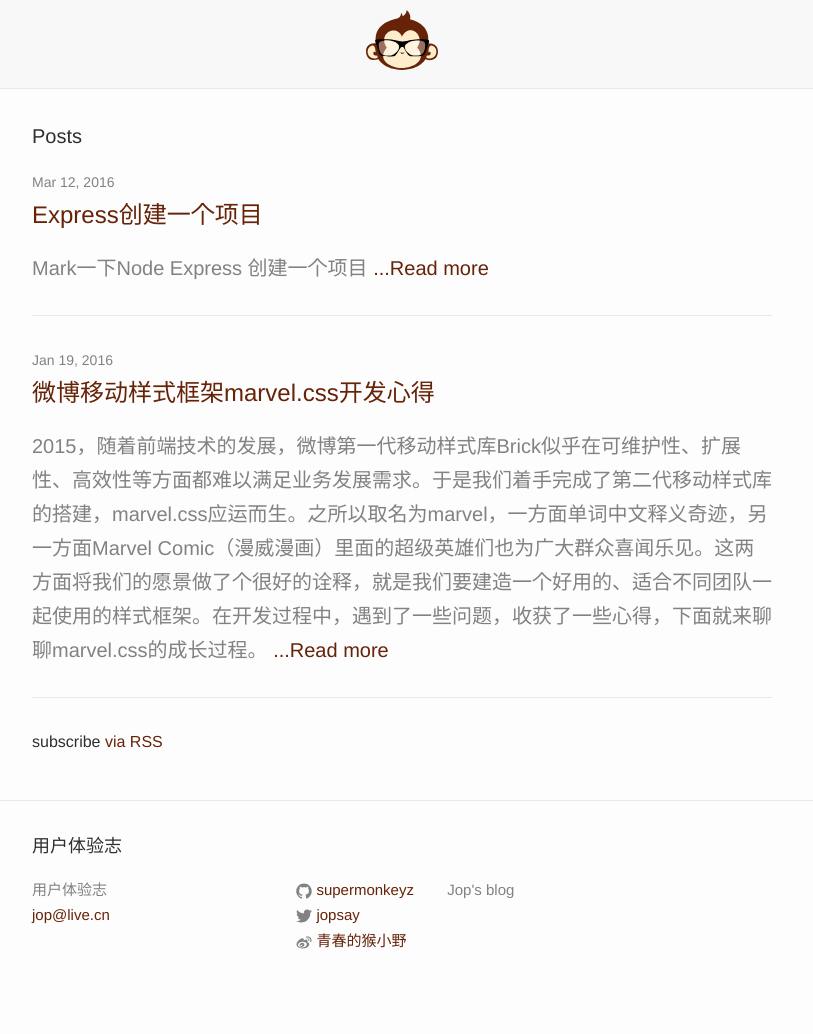
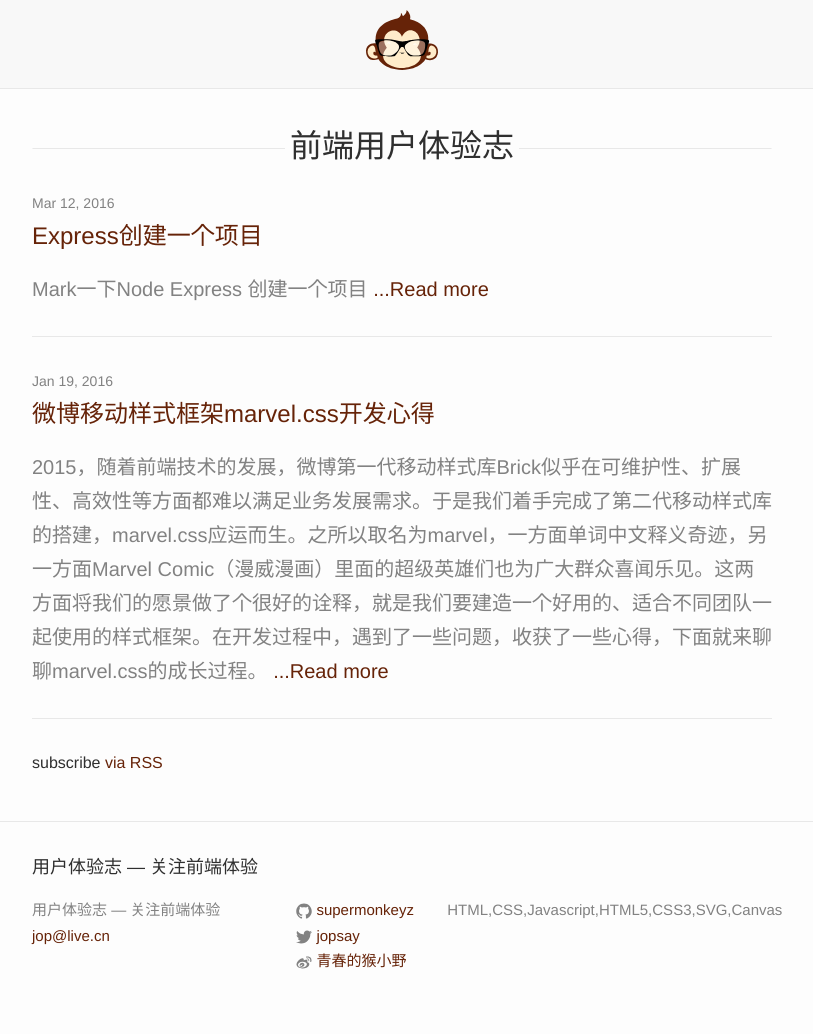
Before and after one commit to supermonkeyz/supermonkeyz.github.io, a Jekyll site: the page built from index.html, in a window 1280 px wide. Shown: the whole page, without its empty margins (238-1051 px from the left). Built offline with Jekyll 4.4.1, drawn with Linux system fonts in a browser that asks for light colours; comment, search, counter and statistics services are not loaded; before the commit the page ends 1013 px from its top, so only the background shows below that.

Commit message:
优化title

```diff
--- a/_config.yml
+++ b/_config.yml
@@ -6,9 +6,9 @@
 # 'jekyll serve'. If you change this file, please restart the server process.
 
 # Site settings
-title: 用户体验志
+title: 用户体验志 — 关注前端体验
 email: jop@live.cn
-description: Jop's blog
+description: HTML,CSS,Javascript,HTML5,CSS3,SVG,Canvas
 
 
 baseurl: "" # the subpath of your site, e.g. /blog
--- a/_sass/_layout.scss
+++ b/_sass/_layout.scss
@@ -174,7 +174,25 @@
 }
 
 .page-heading {
-    font-size: 20px;
+    font-size: 2rem;
+    text-align: center;
+    position: relative;
+    span {
+      position: relative;
+      padding: 0 5px;
+      z-index: 1;
+      background: $background-color;
+    }
+    &::after {
+      content: "";
+      position: absolute;
+      left: 0;
+      right: 0;
+      top: 50%;
+      height: 1px;
+      border: 0.5px solid transparent;
+      border-bottom: 0.5px solid $grey-color-light;
+    }
 }
 
 .post-list {
--- a/index.html
+++ b/index.html
@@ -4,7 +4,7 @@ layout: default
 
 <div class="home">
 
-  <h1 class="page-heading">Posts</h1>
+  <h1 class="page-heading"><span>前端用户体验志</span></h1>
 
   <ul class="post-list">
     {% for post in site.posts %}
```
